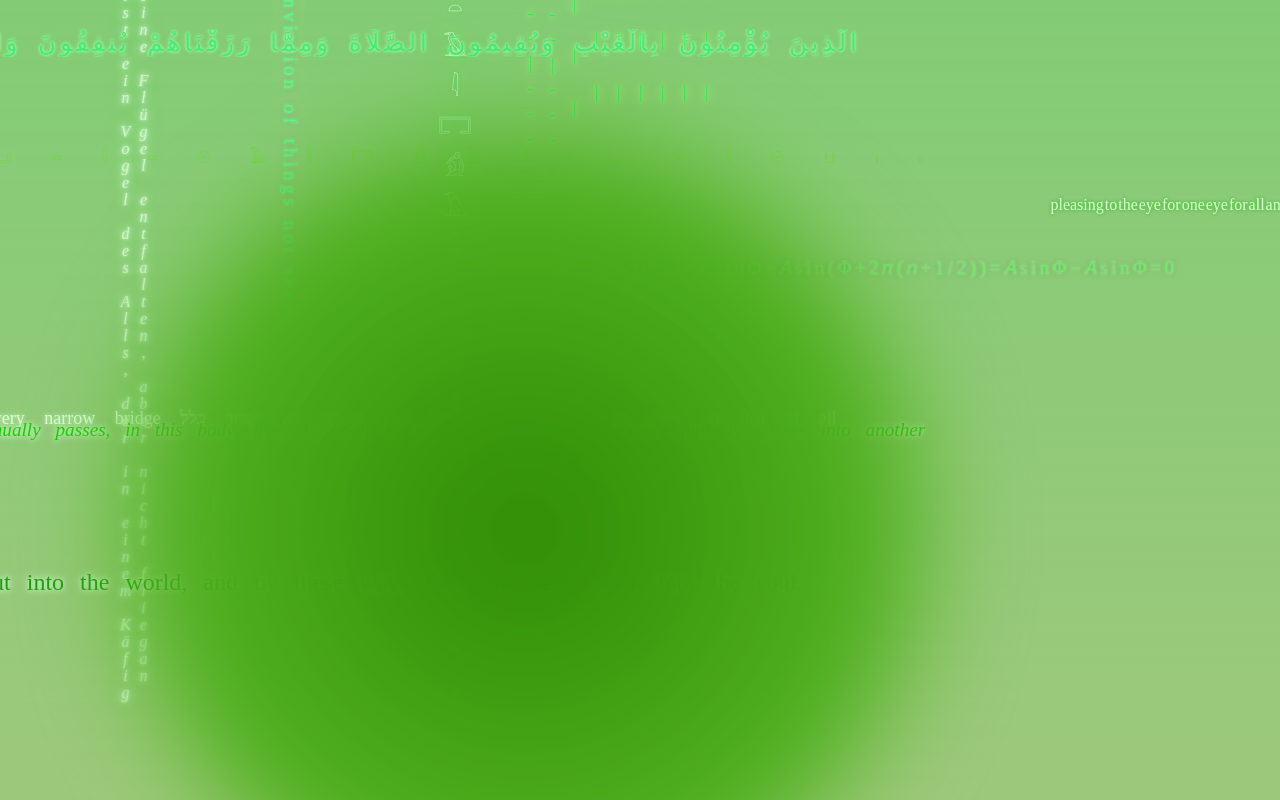
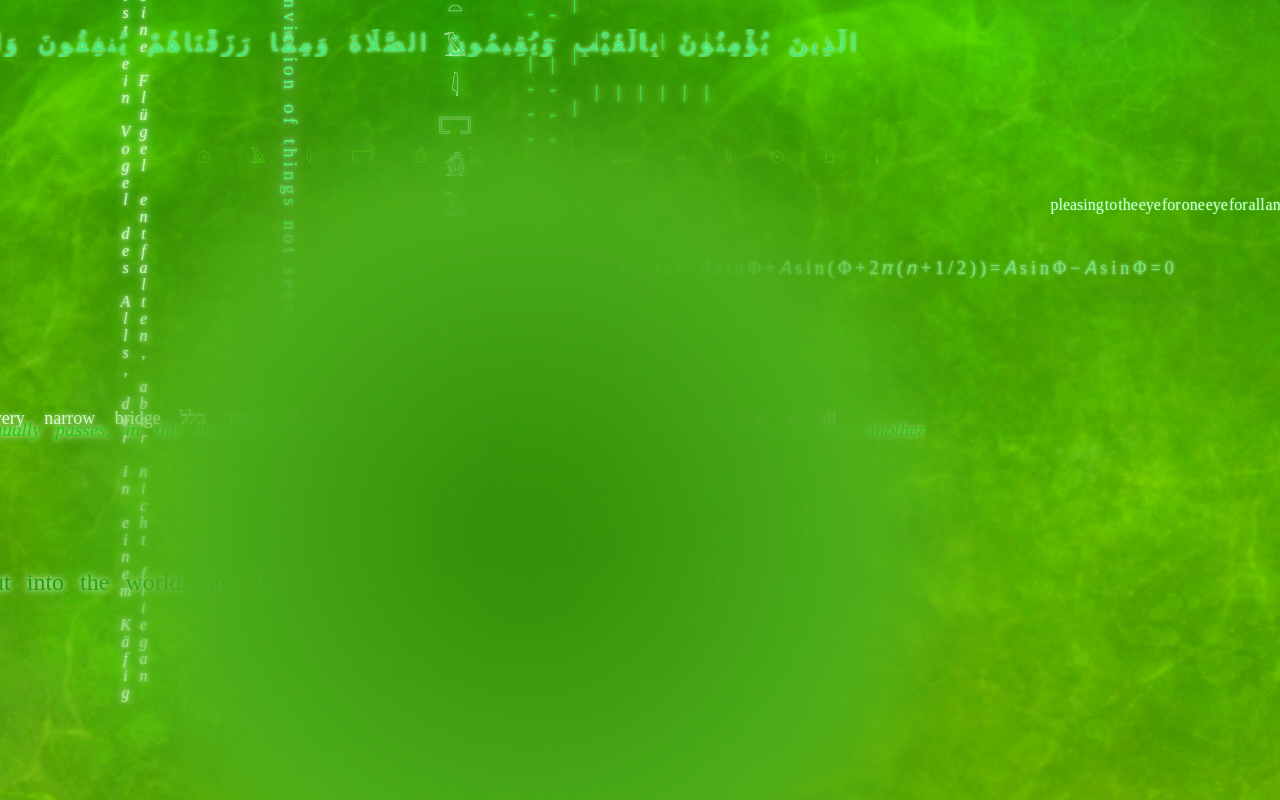
Before and after one commit to eschif/FaithInDestruction, a website: page FinalFall/public/index.html in a window 1280 px wide. Shown: the top 800 px of the page. Drawn offline with nearby package versions, Linux system fonts and the light colour scheme; no server answers; a script that the page names is missing; a web font is replaced by a local one.

Commit message:
Update style.css
again background image

```diff
--- a/FinalFall/public/style.css
+++ b/FinalFall/public/style.css
@@ -1,5 +1,5 @@
 body {
-    background-image: url('FaithInDestruction/FinalFall/public/media/greenCaustics.jpg'), linear-gradient(rgba(37, 165, 11, 0.568),rgba(130, 179, 76, 0.733));
+    background-image: url('/media/greenCaustics.jpg'), linear-gradient(rgba(37, 165, 11, 0.568),rgba(130, 179, 76, 0.733));
     background-blend-mode: overlay;;
     /* background-color: #b7e999; */
     margin: 100px;
```
